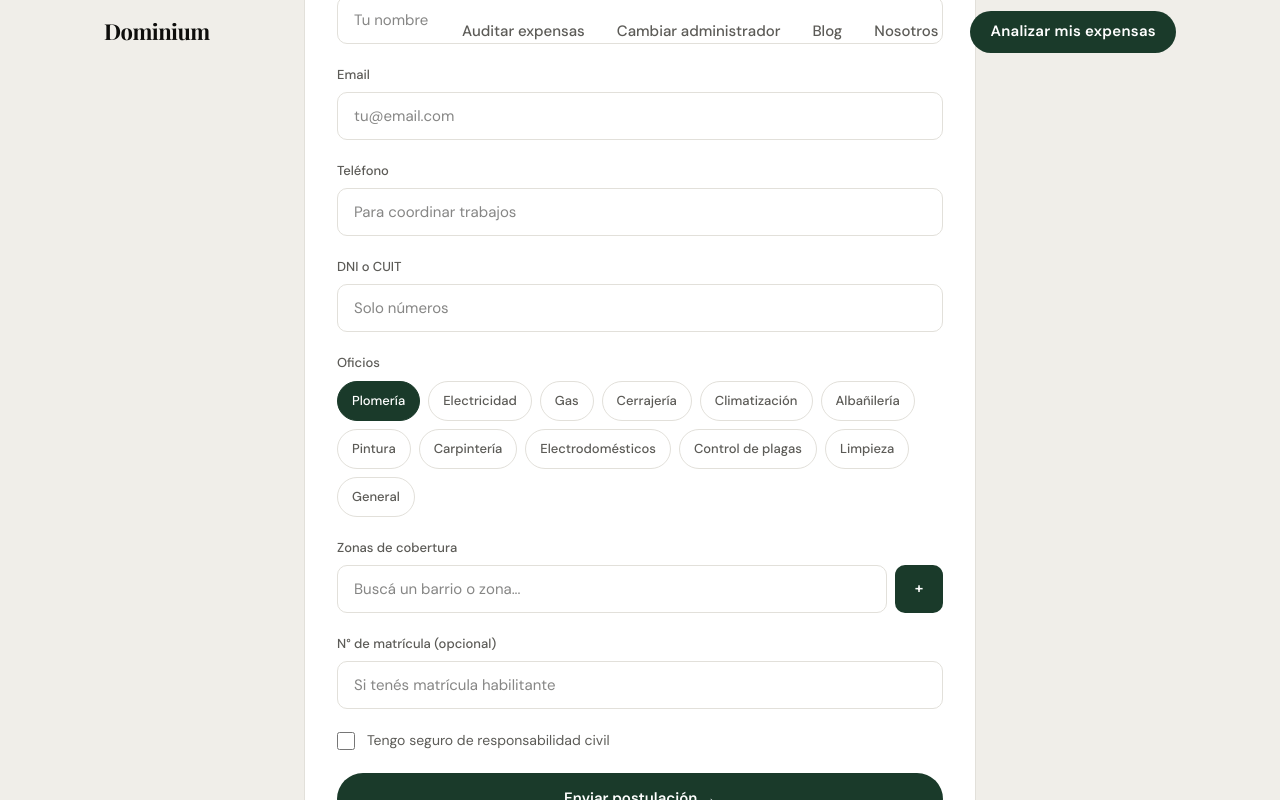
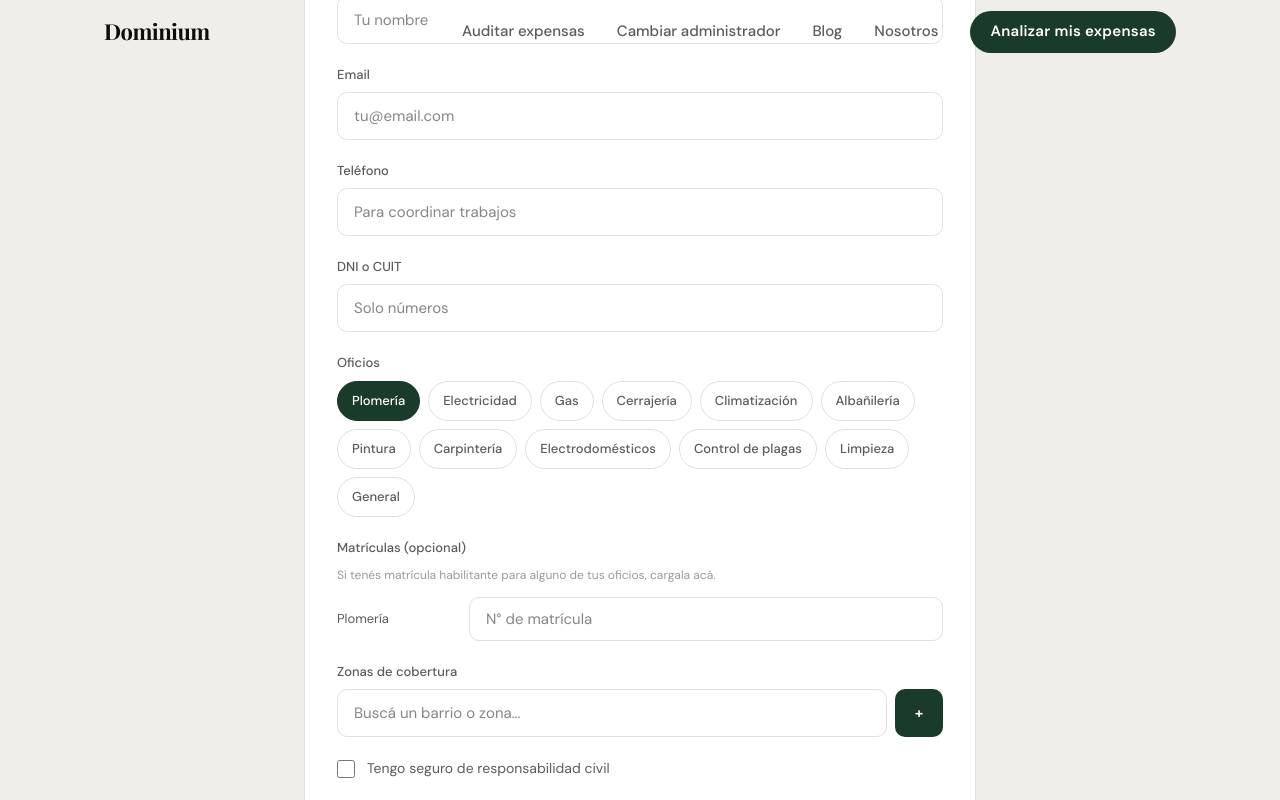
Before and after one commit to Dominium-App/dominium-landing, a Next.js app: page /proveedores in a window 1280 px wide. Both pictures are taken after a click on the button "Plomería". Shown: the part 445-1245 px from the top of the page. Built offline with nearby package versions, Linux system fonts and the light colour scheme.

Commit message:
feat(provider-form): update license handling to support multiple licenses per trade

```diff
--- a/app/api/notify-provider/route.ts
+++ b/app/api/notify-provider/route.ts
@@ -7,7 +7,7 @@ interface ProviderData {
   dniCuit: string
   trades: string[]
   coverageZones: string[]
-  licenseNumber?: string
+  licenses?: { trade: string; number: string }[]
   hasInsurance: boolean
 }
 
@@ -46,7 +46,6 @@ function buildHtml(data: ProviderData): string {
       <p style="margin:4px 0;font-size:15px;"><strong>${escapeHtml(data.fullName)}</strong></p>
       <p style="margin:4px 0;font-size:14px;color:#555;">${escapeHtml(data.email)} · ${escapeHtml(data.phone)}</p>
       <p style="margin:4px 0;font-size:14px;color:#555;">DNI/CUIT: ${escapeHtml(data.dniCuit)}</p>
-      ${data.licenseNumber ? `<p style="margin:4px 0;font-size:14px;color:#555;">Matrícula: ${escapeHtml(data.licenseNumber)}</p>` : ''}
       <p style="margin:4px 0;font-size:14px;color:#555;">Seguro: ${data.hasInsurance ? 'Sí' : 'No'}</p>
     </div>
 
@@ -54,6 +53,20 @@ function buildHtml(data: ProviderData): string {
       <p style="margin:0 0 10px;font-size:12px;font-weight:600;text-transform:uppercase;color:#666;">Oficios</p>
       <div>${chips(data.trades)}</div>
     </div>
+
+    ${
+      data.licenses && data.licenses.length
+        ? `<div style="padding:20px 24px;border-bottom:1px solid #eaeaea;">
+      <p style="margin:0 0 10px;font-size:12px;font-weight:600;text-transform:uppercase;color:#666;">Matrículas</p>
+      ${data.licenses
+        .map(
+          (l) =>
+            `<p style="margin:4px 0;font-size:14px;color:#555;"><strong>${escapeHtml(l.trade)}:</strong> ${escapeHtml(l.number)}</p>`,
+        )
+        .join('')}
+    </div>`
+        : ''
+    }
 
     <div style="padding:20px 24px;">
       <p style="margin:0 0 10px;font-size:12px;font-weight:600;text-transform:uppercase;color:#666;">Zonas de cobertura</p>
--- a/components/provider-form.tsx
+++ b/components/provider-form.tsx
@@ -53,7 +53,7 @@ export default function ProviderForm() {
   const [email, setEmail] = useState("");
   const [phone, setPhone] = useState("");
   const [dniCuit, setDniCuit] = useState("");
-  const [licenseNumber, setLicenseNumber] = useState("");
+  const [licenses, setLicenses] = useState<Record<string, string>>({});
   const [hasInsurance, setHasInsurance] = useState(false);
   const [trades, setTrades] = useState<string[]>([]);
   const [zones, setZones] = useState<string[]>([]);
@@ -65,9 +65,21 @@ export default function ProviderForm() {
   const [error, setError] = useState<string | null>(null);
 
   function toggleTrade(trade: string) {
-    setTrades((prev) =>
-      prev.includes(trade) ? prev.filter((t) => t !== trade) : [...prev, trade],
-    );
+    setTrades((prev) => {
+      if (prev.includes(trade)) {
+        setLicenses((cur) => {
+          const next = { ...cur };
+          delete next[trade];
+          return next;
+        });
+        return prev.filter((t) => t !== trade);
+      }
+      return [...prev, trade];
+    });
+  }
+
+  function setLicense(trade: string, value: string) {
+    setLicenses((prev) => ({ ...prev, [trade]: value }));
   }
 
   function addZone(raw?: string) {
@@ -121,7 +133,9 @@ export default function ProviderForm() {
           dniCuit: dniCuit.trim(),
           trades,
           coverageZones: zones,
-          licenseNumber: licenseNumber.trim() || undefined,
+          licenses: trades
+            .map((t) => ({ trade: t, number: (licenses[t] ?? "").trim() }))
+            .filter((l) => l.number),
           hasInsurance,
         }),
       });
@@ -269,6 +283,36 @@ export default function ProviderForm() {
         </div>
       </div>
 
+      {trades.length > 0 && (
+        <div>
+          <span style={labelStyle}>Matrículas (opcional)</span>
+          <p className="text-[12px] mb-3" style={{ color: "var(--color-ink-tertiary)" }}>
+            Si tenés matrícula habilitante para alguno de tus oficios, cargala acá.
+          </p>
+          <div className="flex flex-col gap-2.5">
+            {trades.map((trade) => (
+              <div key={trade} className="flex items-center gap-3">
+                <span
+                  className="text-[13px]"
+                  style={{ flexBasis: "120px", flexShrink: 0, color: "var(--color-ink-secondary)" }}
+                >
+                  {trade}
+                </span>
+                <input
+                  type="text"
+                  placeholder="N° de matrícula"
+                  value={licenses[trade] ?? ""}
+                  onChange={(e) => setLicense(trade, e.target.value)}
+                  style={{ ...inputStyle, height: "44px" }}
+                  onFocus={focusBorder}
+                  onBlur={blurBorder}
+                />
+              </div>
+            ))}
+          </div>
+        </div>
+      )}
+
       <div>
         <label htmlFor="pf-zone" style={labelStyle}>
           Zonas de cobertura
@@ -368,22 +412,6 @@ export default function ProviderForm() {
         )}
       </div>
 
-      <div>
-        <label htmlFor="pf-license" style={labelStyle}>
-          N° de matrícula (opcional)
-        </label>
-        <input
-          id="pf-license"
-          type="text"
-          placeholder="Si tenés matrícula habilitante"
-          value={licenseNumber}
-          onChange={(e) => setLicenseNumber(e.target.value)}
-          style={inputStyle}
-          onFocus={focusBorder}
-          onBlur={blurBorder}
-        />
-      </div>
-
       <label className="flex items-center gap-3 cursor-pointer">
         <input
           type="checkbox"
```
